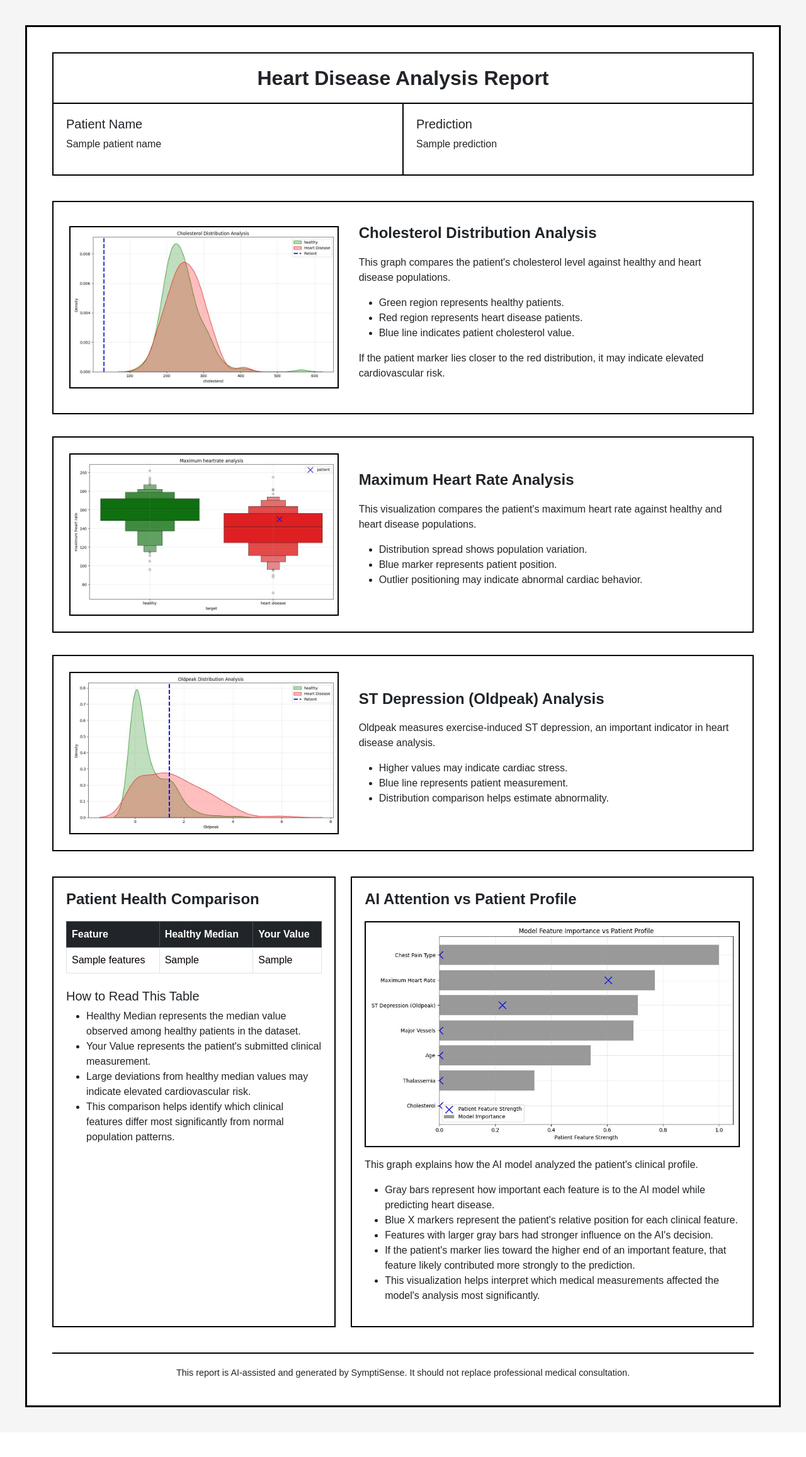
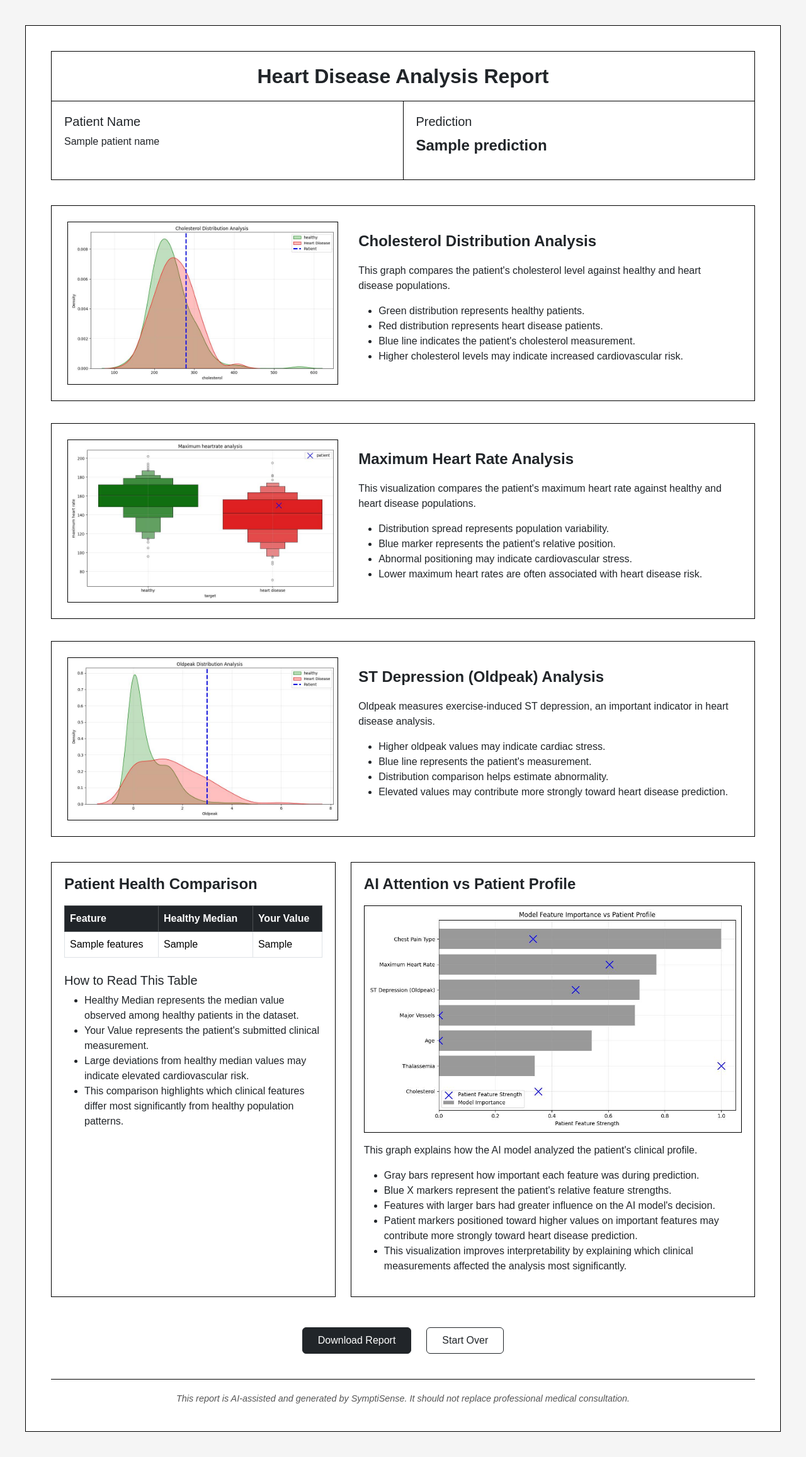
Before and after one commit to TheOnlySG/medical-classification-ml, a Flask app: template app/templates/heart_report.html in a window 1280 px wide. Shown: the whole page at 63% size. Before the commit the page ends 2235 px from the top, so only its background shows below. Run offline with Flask 3, Linux system fonts and the light colour scheme; the template is opened without the code that fills it: most values are stand-ins (such as "Sample title", 1, 10 or a date in 2020); parts of the project's set-up code (start-up, migrations or seed data) failed here and were passed over; some libraries are stand-ins or nearby versions.

Commit message:
all reports now have a download , and go to '/' button

```diff
--- a/app/app.py
+++ b/app/app.py
@@ -1,6 +1,6 @@
 from flask import Flask , render_template , request
 import joblib
-import numpy as np
+from weasyprint import HTML
 import pandas as pd
 import graph_utils as gp
 
@@ -212,7 +212,27 @@ def diabetes():
 
     return render_template("diabetes.html")
 
+@app.route('/download-heart-report')
+def download_heart_report():
+
+    rendered = render_template(
+        'heart_report.html',
+        prediction = result,
+        comparison_table = comparison_table,
+        patient_name = name
+    )
+
+    pdf = HTML(string=rendered).write_pdf()
+
+    response = make_response(pdf)
+
+    response.headers['Content-Type'] = 'application/pdf'
+    response.headers['Content-Disposition'] = 'attachment; filename=heart_report.pdf'
+
+    return response
+
 
 
 if __name__ == "__main__":
+
     app.run(debug=True)
--- a/app/templates/heart_report.html
+++ b/app/templates/heart_report.html
@@ -10,98 +10,124 @@
     <link href="https://cdn.jsdelivr.net/npm/bootstrap@5.3.8/dist/css/bootstrap.min.css" rel="stylesheet">
 
     <style>
-
-        body{
+        body {
             background-color: #f5f5f5;
             padding: 40px;
             font-family: Arial, Helvetica, sans-serif;
         }
 
-        .report-container{
+        .report-container {
             background-color: white;
-            border: 3px solid black;
-            border-radius: 0px;
+            border: 1.5px solid black;
             padding: 40px;
             max-width: 1300px;
             margin: auto;
         }
 
-        .report-header{
-            border: 2px solid black;
+        .report-header {
+            border: 1.5px solid black;
             margin-bottom: 40px;
         }
 
-        .report-title{
+        .report-title {
             text-align: center;
             font-size: 2rem;
             font-weight: bold;
             padding: 15px;
-            border-bottom: 2px solid black;
+            border-bottom: 1.5px solid black;
         }
 
-        .header-info{
+        .header-info {
             display: flex;
         }
 
-        .header-box{
+        .header-box {
             flex: 1;
             padding: 20px;
-            border-right: 2px solid black;
+            border-right: 1.5px solid black;
         }
 
-        .header-box:last-child{
+        .header-box:last-child {
             border-right: none;
         }
 
-        .section{
-            border: 2px solid black;
-            border-radius: 0px;
+        .section {
+            border: 1.5px solid black;
             padding: 25px;
             margin-bottom: 35px;
         }
 
-        .graph-image{
+        .graph-image {
             width: 100%;
-            border: 2px solid black;
-            border-radius: 0px;
+            border: 1.5px solid black;
         }
 
-        .section-title{
+        .section-title {
             font-size: 1.5rem;
             font-weight: bold;
             margin-bottom: 20px;
         }
 
-        .explanation-box{
+        .explanation-box {
             padding: 10px 20px;
         }
 
-        .final-section{
+        .final-section {
             margin-top: 40px;
         }
 
-        .table-container{
-            border: 2px solid black;
-            border-radius: 0px;
+        .table-container {
+            border: 1.5px solid black;
             padding: 20px;
             height: 100%;
         }
 
-        .final-graph-container{
-            border: 2px solid black;
-            border-radius: 0px;
+        .final-graph-container {
+            border: 1.5px solid black;
             padding: 20px;
             height: 100%;
         }
 
-        .footer-note{
-            border-top: 2px solid black;
+        .footer-note {
+            border-top: 1.5px solid black;
             margin-top: 40px;
             padding-top: 20px;
             text-align: center;
             font-size: 0.9rem;
+            font-style: italic;
+            color: #555;
         }
 
+        @media print {
+
+            body{
+                background-color: white;
+                padding: 0;
+            }
+
+            .report-container{
+                border: none;
+                padding: 0;
+                max-width: 100%;
+            }
+
+            .no-print,
+            .no-print *{
+                display: none !important;
+            }
+
+            .section,
+            .table-container,
+            .final-graph-container{
+                page-break-inside: avoid;
+                break-inside: avoid;
+            }
+
+            img{
+                max-width: 100%;
+            }
+
+        }
     </style>
 
 </head>
@@ -109,8 +135,6 @@
 <body>
 
     <div class="report-container">
-
-    <!-- HEADER -->
 
         <div class="report-header">
 
@@ -127,7 +151,7 @@
 
                 <div class="header-box">
                     <h5>Prediction</h5>
-                <p>{{ prediction }}</p>
+                    <p class="fw-bold fs-4">{{ prediction }}</p>
                 </div>
 
             </div>
@@ -140,16 +164,15 @@
 
                 <div class="col-md-5">
 
-                <img
-                    src="{{url_for('static' , filename = 'graphs/heart_cholesterol.jpg') }}"
-                    class="graph-image"
-                >
+                    <img src="{{url_for('static' , filename = 'graphs/heart_cholesterol.jpg') }}" class="graph-image">
 
                 </div>
 
                 <div class="col-md-7 explanation-box">
 
-                <h3 class="section-title">Cholesterol Distribution Analysis</h3>
+                    <h3 class="section-title">
+                        Cholesterol Distribution Analysis
+                    </h3>
 
                     <p>
                         This graph compares the patient's cholesterol level against
@@ -157,49 +180,23 @@
                     </p>
 
                     <ul>
-                    <li>Green region represents healthy patients.</li>
-                    <li>Red region represents heart disease patients.</li>
-                    <li>Blue line indicates patient cholesterol value.</li>
-                </ul>
 
-                <p>
-                    If the patient marker lies closer to the red distribution,
-                    it may indicate elevated cardiovascular risk.
-                </p>
+                        <li>
+                            Green distribution represents healthy patients.
+                        </li>
 
-            </div>
+                        <li>
+                            Red distribution represents heart disease patients.
+                        </li>
 
-        </div>
+                        <li>
+                            Blue line indicates the patient's cholesterol measurement.
+                        </li>
 
-    </div>
+                        <li>
+                            Higher cholesterol levels may indicate increased cardiovascular risk.
+                        </li>
 
-
-    <div class="section">
-
-        <div class="row align-items-center">
-
-            <div class="col-md-5">
-
-                <img
-                    src="{{url_for('static' , filename = 'graphs/heart_thalach.jpg') }}"
-                    class="graph-image"
-                >
-
-            </div>
-
-            <div class="col-md-7 explanation-box">
-
-                <h3 class="section-title">Maximum Heart Rate Analysis</h3>
-
-                <p>
-                    This visualization compares the patient's maximum heart rate
-                    against healthy and heart disease populations.
-                </p>
-
-                <ul>
-                    <li>Distribution spread shows population variation.</li>
-                    <li>Blue marker represents patient position.</li>
-                    <li>Outlier positioning may indicate abnormal cardiac behavior.</li>
                     </ul>
 
                 </div>
@@ -214,26 +211,39 @@
 
                 <div class="col-md-5">
 
-                <img
-                    src="{{url_for('static' , filename = 'graphs/heart_oldpeak.jpg') }}"
-                    class="graph-image"
-                >
+                    <img src="{{url_for('static' , filename = 'graphs/heart_thalach.jpg') }}" class="graph-image">
 
                 </div>
 
                 <div class="col-md-7 explanation-box">
 
-                <h3 class="section-title">ST Depression (Oldpeak) Analysis</h3>
+                    <h3 class="section-title">
+                        Maximum Heart Rate Analysis
+                    </h3>
 
                     <p>
-                    Oldpeak measures exercise-induced ST depression,
-                    an important indicator in heart disease analysis.
+                        This visualization compares the patient's maximum heart rate
+                        against healthy and heart disease populations.
                     </p>
 
                     <ul>
-                    <li>Higher values may indicate cardiac stress.</li>
-                    <li>Blue line represents patient measurement.</li>
-                    <li>Distribution comparison helps estimate abnormality.</li>
+
+                        <li>
+                            Distribution spread represents population variability.
+                        </li>
+
+                        <li>
+                            Blue marker represents the patient's relative position.
+                        </li>
+
+                        <li>
+                            Abnormal positioning may indicate cardiovascular stress.
+                        </li>
+
+                        <li>
+                            Lower maximum heart rates are often associated with heart disease risk.
+                        </li>
+
                     </ul>
 
                 </div>
@@ -242,9 +252,54 @@
 
         </div>
 
+        <div class="section">
+
+            <div class="row align-items-center">
+
+                <div class="col-md-5">
+
+                    <img src="{{url_for('static' , filename = 'graphs/heart_oldpeak.jpg') }}" class="graph-image">
+
+                </div>
+
+                <div class="col-md-7 explanation-box">
+
+                    <h3 class="section-title">
+                        ST Depression (Oldpeak) Analysis
+                    </h3>
+
+                    <p>
+                        Oldpeak measures exercise-induced ST depression,
+                        an important indicator in heart disease analysis.
+                    </p>
+
+                    <ul>
+
+                        <li>
+                            Higher oldpeak values may indicate cardiac stress.
+                        </li>
+
+                        <li>
+                            Blue line represents the patient's measurement.
+                        </li>
+
+                        <li>
+                            Distribution comparison helps estimate abnormality.
+                        </li>
+
+                        <li>
+                            Elevated values may contribute more strongly toward heart disease prediction.
+                        </li>
+
+                    </ul>
+
+                </div>
+
+            </div>
+
+        </div>
 
         <div class="row final-section">
-
 
             <div class="col-md-5">
 
@@ -281,6 +336,7 @@
                         </tbody>
 
                     </table>
+
                     <div class="mt-4">
 
                         <h5>How to Read This Table</h5>
@@ -288,7 +344,8 @@
                         <ul>
 
                             <li>
-            Healthy Median represents the median value observed among healthy patients in the dataset.
+                                Healthy Median represents the median value observed among healthy patients in the
+                                dataset.
                             </li>
 
                             <li>
@@ -300,7 +357,8 @@
                             </li>
 
                             <li>
-            This comparison helps identify which clinical features differ most significantly from normal population patterns.
+                                This comparison highlights which clinical features differ most significantly from
+                                healthy population patterns.
                             </li>
 
                         </ul>
@@ -319,10 +377,8 @@
                         AI Attention vs Patient Profile
                     </h3>
 
-                <img
-                    src="{{url_for('static' , filename = 'graphs/heart_feature_importance.jpg') }}"
-                    class="graph-image"
-                >
+                    <img src="{{url_for('static' , filename = 'graphs/heart_feature_importance.jpg') }}"
+                        class="graph-image">
 
                     <p class="mt-3">
 
@@ -333,25 +389,25 @@
                     <ul>
 
                         <li>
-        Gray bars represent how important each feature is to the AI model while predicting heart disease.
+                            Gray bars represent how important each feature was during prediction.
                         </li>
 
                         <li>
-        Blue X markers represent the patient's relative position for each clinical feature.
+                            Blue X markers represent the patient's relative feature strengths.
                         </li>
 
                         <li>
-        Features with larger gray bars had stronger influence on the AI's decision.
+                            Features with larger bars had greater influence on the AI model's decision.
                         </li>
 
                         <li>
-        If the patient's marker lies toward the higher end of an important feature,
-        that feature likely contributed more strongly to the prediction.
+                            Patient markers positioned toward higher values on important features
+                            may contribute more strongly toward heart disease prediction.
                         </li>
 
                         <li>
-        This visualization helps interpret which medical measurements affected
-        the model's analysis most significantly.
+                            This visualization improves interpretability by explaining
+                            which clinical measurements affected the analysis most significantly.
                         </li>
 
                     </ul>
@@ -362,7 +418,23 @@
 
         </div>
 
-    <!-- FOOTER -->
+<div class="d-flex justify-content-center gap-4 mt-5 no-print">
+
+    <button
+        class="btn btn-dark px-4 py-2"
+        onclick="window.print()"
+    >
+        Download Report
+    </button>
+
+    <a
+        href="/"
+        class="btn btn-outline-dark px-4 py-2"
+    >
+        Start Over
+    </a>
+
+</div>
 
         <div class="footer-note">
 
```
Also changed, not shown: app/templates/cancer_report.html (+64 -35 lines), app/templates/diabetes_report.html (+64 -34 lines), app/static/graphs/heart_cholesterol.jpg, app/static/graphs/heart_feature_importance.jpg, app/static/graphs/heart_oldpeak.jpg. Lines whose indentation alone changed are shown as unchanged.
